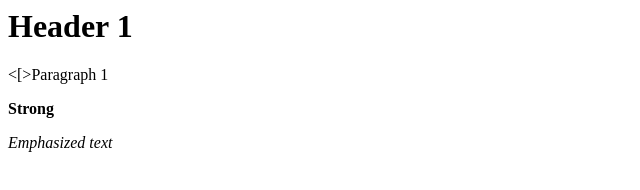
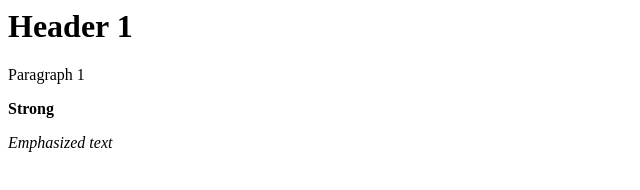
Before and after one commit to GJSR21/project201712051, a plain HTML site: page index.html in a window 1280 px wide. Shown: the full height of the page, 0-640 px from the left. Drawn offline with Linux system fonts and the light colour scheme.

Commit message:
Update index.html

```diff
--- a/index.html
+++ b/index.html
@@ -2,7 +2,7 @@
 
 <h1>Header 1</h1>
 
-<[>Paragraph 1</p>
+<p>Paragraph 1</p>
 
 <p><strong>Strong</strong></p>
 
```
